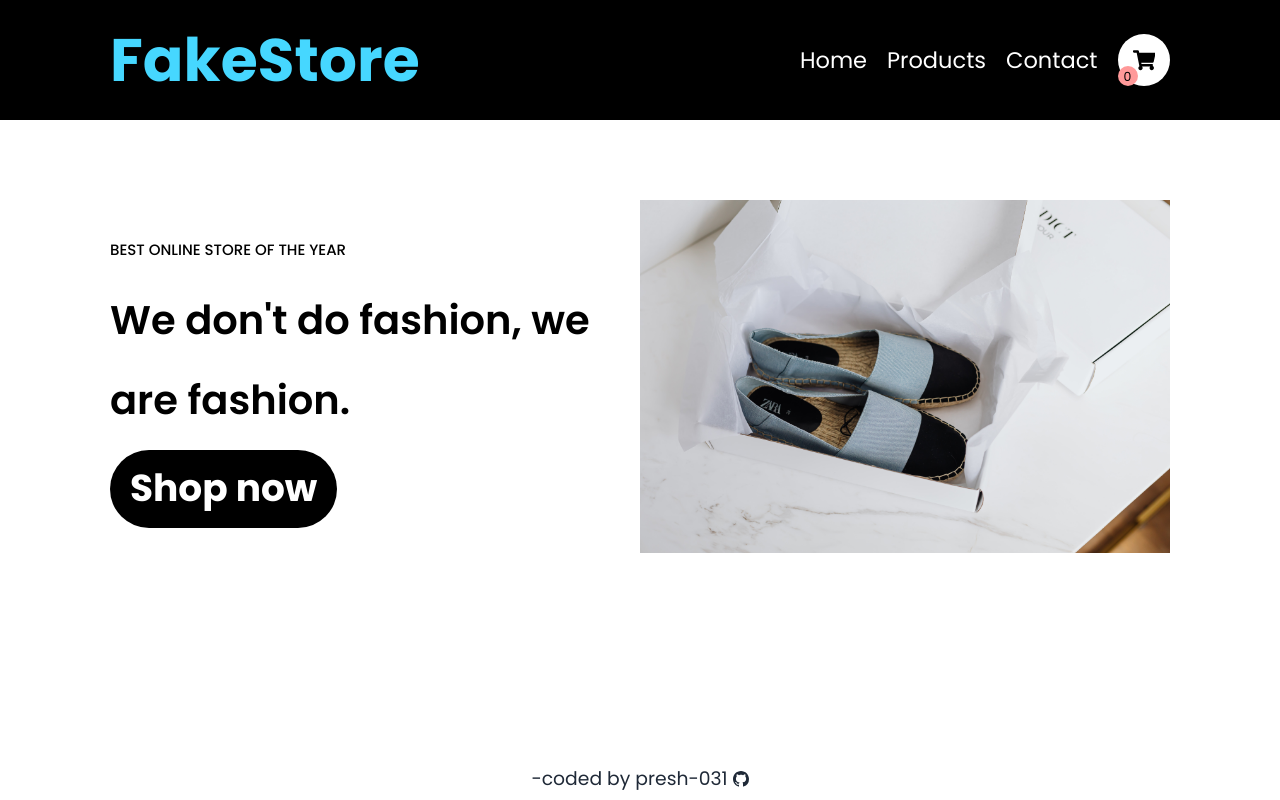
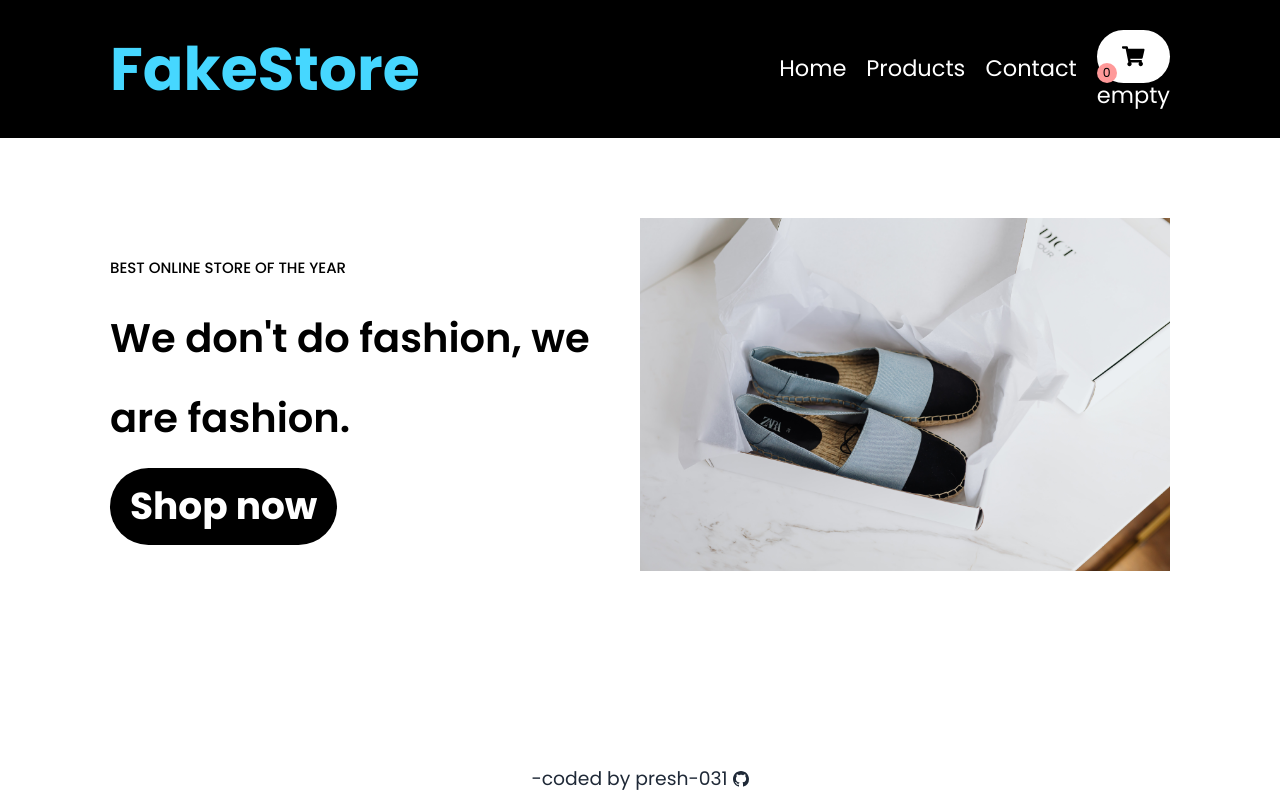
Before and after one commit to presh-031/Fakestore, a React (Create React App) app: page / in a window 1280 px wide. Built offline with nearby package versions, Linux system fonts and the light colour scheme.

Commit message:
fix: added new products api

```diff
--- a/src/components/Navbar.jsx
+++ b/src/components/Navbar.jsx
@@ -1,12 +1,13 @@
 import { Link, useNavigate } from "react-router-dom";
+// import state , then clg it first, then display number of items
+import { useDispatch, useSelector } from "react-redux";
 
 import { FaShoppingCart } from "react-icons/fa";
-// import state , then clg it first, then display number of items
-import { useSelector } from "react-redux";
+import { emptyCart } from "../features/cart/cartSlice";
 
 const Navbar = () => {
   const cart = useSelector((state) => state.cart);
-
+  const dispatch = useDispatch();
   const getTotalQuantity = () => {
     let total = 0;
     cart.forEach((item) => {
@@ -46,6 +47,14 @@ const Navbar = () => {
               <span>{getTotalQuantity() || 0}</span>
             </div>
           </Link>
+          <p
+            onClick={() => {
+              dispatch(emptyCart());
+              // setCartIsOpen((prevCartIsOpen) => !prevCartIsOpen);
+            }}
+          >
+            empty
+          </p>
         </li>
       </ul>
     </div>
--- a/src/components/Product.jsx
+++ b/src/components/Product.jsx
@@ -1,6 +1,6 @@
+import { addToCart } from "../features/cart/cartSlice";
 // src/components/Item.js
 import { useDispatch } from "react-redux";
-import { addToCart } from "../features/cart/cartSlice";
 
 const Product = ({ product }) => {
   const dispatch = useDispatch();
@@ -14,14 +14,19 @@ const Product = ({ product }) => {
       <div className="  flex  items-center justify-center py-4">
         <img
           className=" h-[14rem] w-[12rem] object-contain  transition delay-150 duration-300 ease-in-out hover:-translate-y-1 hover:scale-110"
-          src={product.image}
+          src={product.images[0]}
           alt="product"
         />
       </div>
       <div className="border-top-[1px] border-top-gray-400 p-4">
-        <p className="mb-4 text-2xl font-bold leading-[2rem]">{product.title}</p>
+        <p className="mb-4 text-2xl font-bold leading-[2rem]">
+          {product.title}
+        </p>
         <p className="mb-4 text-xl font-medium">${product.price}</p>
-        <button onClick={handleClick} className="w-[100%] bg-black py-4 text-2xl font-bold text-white ">
+        <button
+          onClick={handleClick}
+          className="w-[100%] bg-black py-4 text-2xl font-bold text-white "
+        >
           Add to cart
         </button>
       </div>
--- a/src/features/cart/cartSlice.js
+++ b/src/features/cart/cartSlice.js
@@ -7,7 +7,9 @@ const cartSlice = createSlice({
   },
   reducers: {
     addToCart: (state, action) => {
-      const itemInCart = state.cart.find((item) => item.id === action.payload.id);
+      const itemInCart = state.cart.find(
+        (item) => item.id === action.payload.id
+      );
       if (itemInCart) {
         itemInCart.quantity++;
       } else {
@@ -27,11 +29,22 @@ const cartSlice = createSlice({
       }
     },
     removeItem: (state, action) => {
-      const removeItem = state.cart.filter((item) => item.id !== action.payload);
+      const removeItem = state.cart.filter(
+        (item) => item.id !== action.payload
+      );
       state.cart = removeItem;
+    },
+    emptyCart: (state, action) => {
+      state.cart = [];
     },
   },
 });
 
 export const cartReducer = cartSlice.reducer;
-export const { addToCart, incrementQuantity, decrementQuantity, removeItem } = cartSlice.actions;
+export const {
+  addToCart,
+  incrementQuantity,
+  decrementQuantity,
+  removeItem,
+  emptyCart,
+} = cartSlice.actions;
--- a/src/pages/Cart.jsx
+++ b/src/pages/Cart.jsx
@@ -20,13 +20,15 @@ const Cart = () => {
   const navigate = useNavigate();
   return (
     <div className="mx-auto max-w-[80rem] px-12  sm:px-24">
-      <h2 className="my-8 text-center text-4xl font-semibold sm:text-6xl">Your shopping cart:</h2>
+      <h2 className="my-8 text-center text-4xl font-semibold sm:text-6xl">
+        Your shopping cart:
+      </h2>
       <div className="">
         {cart?.map((item) => (
           <CartItem
             key={item.id}
             id={item.id}
-            image={item.image}
+            image={item.image[0]}
             title={item.title}
             price={item.price}
             quantity={item.quantity}
@@ -34,7 +36,8 @@ const Cart = () => {
         ))}
       </div>
       <p className="mb-14 text-center text-4xl font-semibold">
-        Total ({getTotal().totalQuantity} items) : ${getTotal().totalPrice.toFixed(2)}
+        Total ({getTotal().totalQuantity} items) : $
+        {getTotal().totalPrice.toFixed(2)}
       </p>
       <button
         onClick={() => {
--- a/src/pages/Products.jsx
+++ b/src/pages/Products.jsx
@@ -4,7 +4,10 @@ import Product from "../components/Product";
 
 const Products = () => {
   const { isLoading, error, data } = useQuery("fake-products", () =>
-    fetch("https://fakestoreapi.com/products").then((res) => res.json())
+    // fetch("https://fakestoreapi.com/products").then((res) => res.json())
+    fetch("https://api.escuelajs.co/api/v1/products/?categoryId=1").then(
+      (res) => res.json()
+    )
   );
 
   if (isLoading)
```
Also changed, not shown: src/store/store.js (+12 -2 lines).
